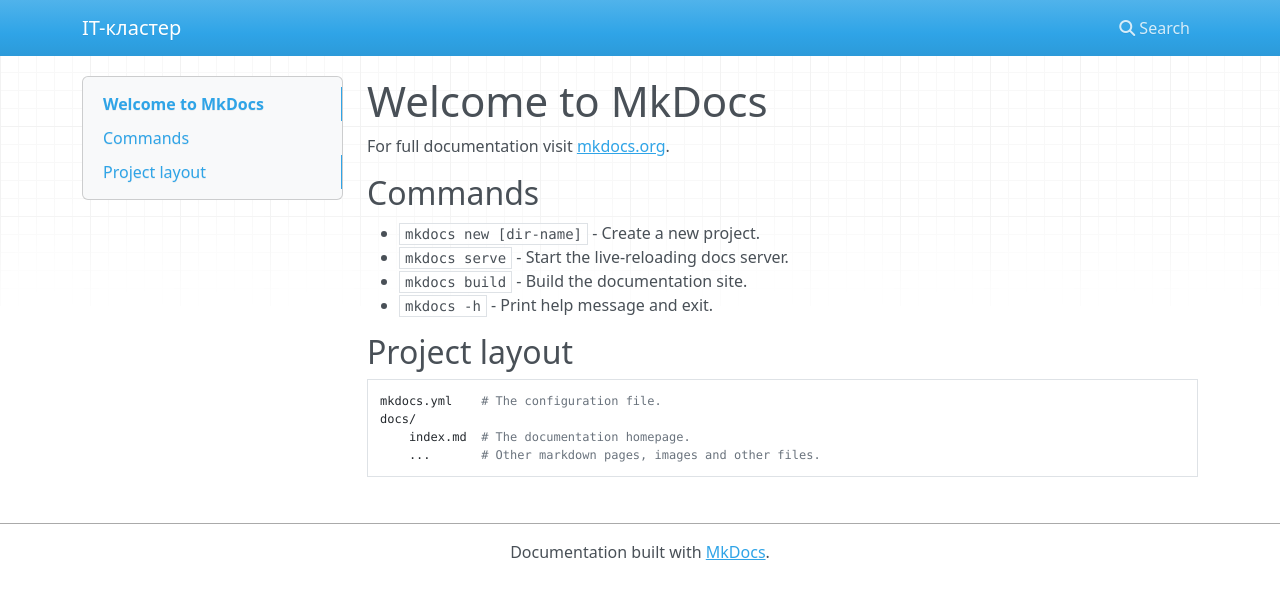
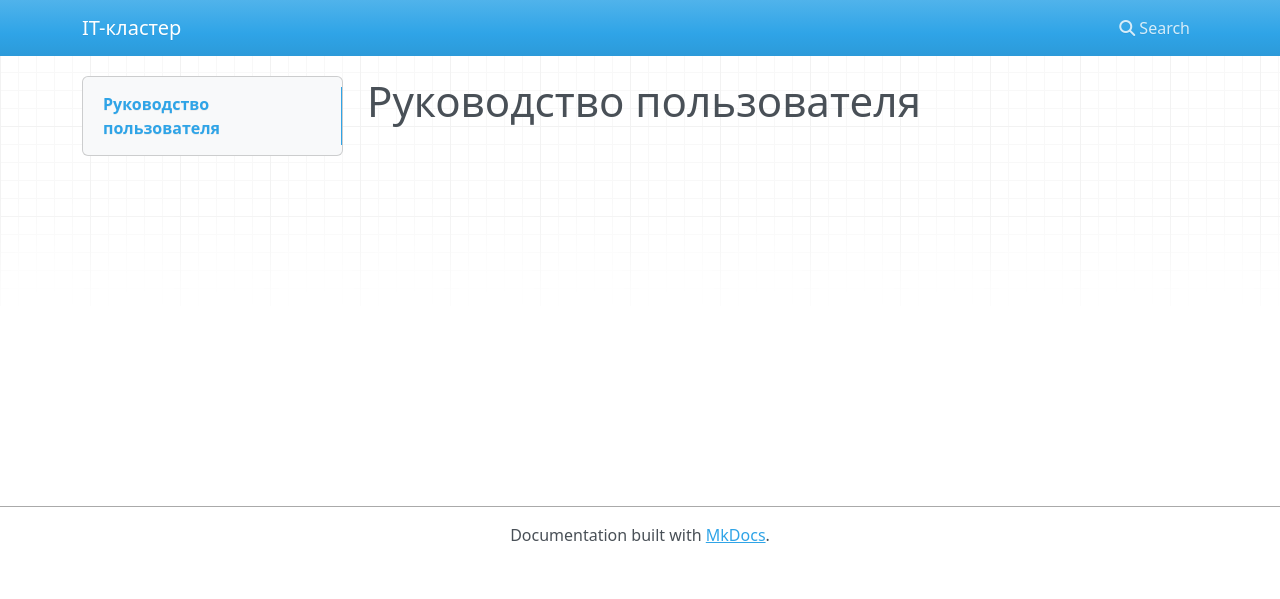
Before and after one commit to tomtit-tomsk/cluster_guide, an MkDocs documentation site: the page built from docs/index.md, in a window 1280 px wide. Shown: the top 599 px of the page. Built offline with MkDocs 1.6.1, drawn with Linux system fonts in a browser that asks for light colours; nearby versions of some CDN libraries.

```diff
--- a/docs/index.md
+++ b/docs/index.md
@@ -1,17 +1 @@
-# Welcome to MkDocs
-
-For full documentation visit [mkdocs.org](https://www.mkdocs.org).
-
-## Commands
-
-* `mkdocs new [dir-name]` - Create a new project.
-* `mkdocs serve` - Start the live-reloading docs server.
-* `mkdocs build` - Build the documentation site.
-* `mkdocs -h` - Print help message and exit.
-
-## Project layout
-
-    mkdocs.yml    # The configuration file.
-    docs/
-        index.md  # The documentation homepage.
-        ...       # Other markdown pages, images and other files.
+# Руководство пользователя
```
